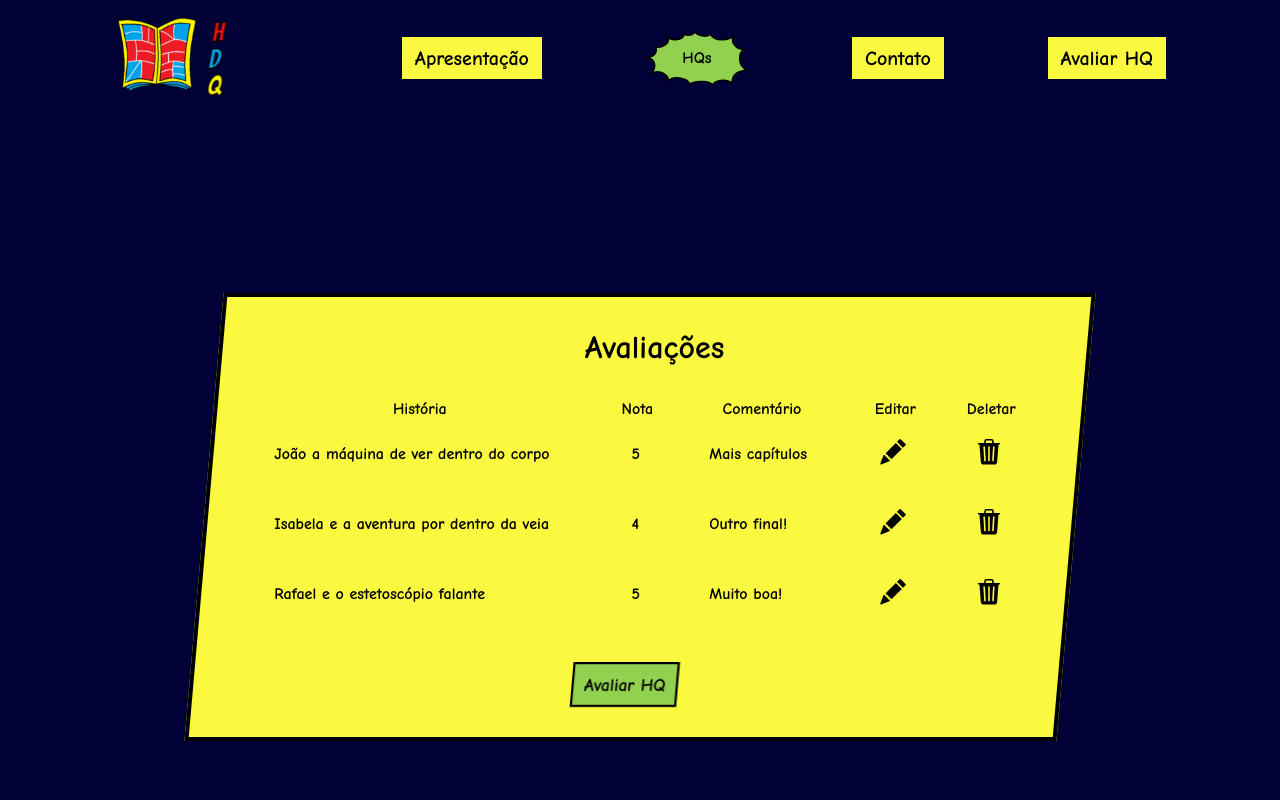
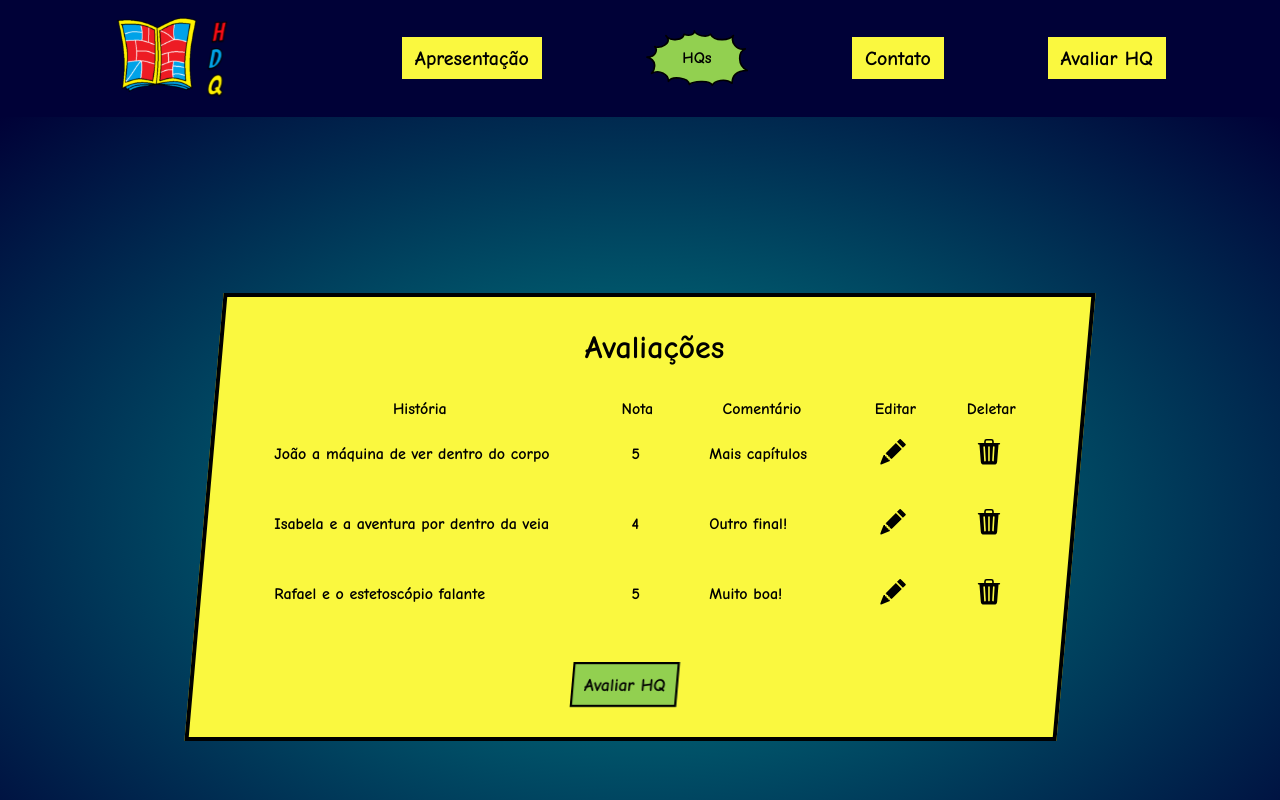
Before and after one commit to LanaAndrade/GS2, a React (Vite) app in the folder challenge/hqQuadrinhos/: page /AvaliarHQ in a window 1280 px wide. Shown: the top 800 px of the page. Built offline with nearby package versions, Linux system fonts and the light colour scheme.

Commit message:
Update estilo.scss

```diff
--- a/challenge/hqQuadrinhos/src/css/estilo.scss
+++ b/challenge/hqQuadrinhos/src/css/estilo.scss
@@ -807,6 +807,7 @@ footer{
 /* *************** Avaliar HQ **************** */
 
 .avaliacoes-container{
+  background: radial-gradient(darkcyan, #000137);
   min-height: 100vh;
   display: flex;
   flex-direction: column;
```
